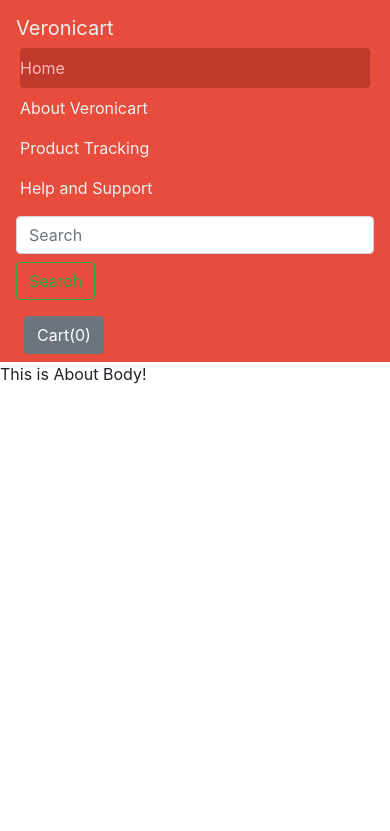
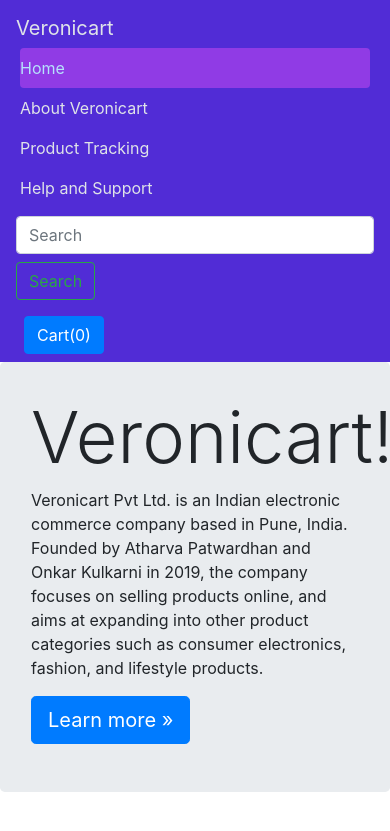
Before and after one commit to CodeSadhu/Veronicart, a Django app: page /shop/about/ in a window 390 px wide, after a click that opens the changed part. Shown: the top 831 px of the page. Run offline with Django 3.2, Linux system fonts and the light colour scheme; some libraries are stand-ins or nearby versions.

Commit message:
Fourth Commit (About Us Working)

```diff
--- a/home/mainShop/templates/mainShop/about.html
+++ b/home/mainShop/templates/mainShop/about.html
@@ -1,5 +1,36 @@
 {% extends 'mainShop/basic.html' %}
 
-{% block title %}Title of About Page{% endblock %}
+{% block title%} About Us{% endblock %}
 
-{% block body %}This is About Body!{% endblock %}
+{% block body %}
+<main role="main">
+    <div class="jumbotron">
+        <div class="container">
+            <h1 class="display-3">Veronicart!</h1>
+            <p>Veronicart Pvt Ltd. is an Indian electronic commerce company based in Pune, India. Founded by Atharva Patwardhan and Onkar Kulkarni in 2019, the company focuses on selling products online, and aims at expanding into other product categories such as consumer electronics, fashion, and lifestyle products.</p>
+            <p><a class="btn btn-primary btn-lg" href="#" role="button">Learn more »</a></p>
+        </div>
+    </div>
+
+<!--    <div class="container">-->
+<!--        <div class="row">-->
+<!--            <div class="col-md-4">-->
+<!--                <h2>Heading</h2>-->
+<!--                <p>Donec id elit non mi porta gravida at eget metus. Fusce dapibus, tellus ac cursus commodo, tortor mauris condimentum nibh, ut fermentum massa justo sit amet risus. Etiam porta sem malesuada magna mollis euismod. Donec sed odio dui. </p>-->
+<!--                <p><a class="btn btn-secondary" href="#" role="button">View details »</a></p>-->
+<!--            </div>-->
+<!--            <div class="col-md-4">-->
+<!--                <h2>Heading</h2>-->
+<!--                <p>Donec id elit non mi porta gravida at eget metus. Fusce dapibus, tellus ac cursus commodo, tortor mauris condimentum nibh, ut fermentum massa justo sit amet risus. Etiam porta sem malesuada magna mollis euismod. Donec sed odio dui. </p>-->
+<!--                <p><a class="btn btn-secondary" href="#" role="button">View details »</a></p>-->
+<!--            </div>-->
+<!--            <div class="col-md-4">-->
+<!--                <h2>Heading</h2>-->
+<!--                <p>Donec sed odio dui. Cras justo odio, dapibus ac facilisis in, egestas eget quam. Vestibulum id ligula porta felis euismod semper. Fusce dapibus, tellus ac cursus commodo, tortor mauris condimentum nibh, ut fermentum massa justo sit amet risus.</p>-->
+<!--                <p><a class="btn btn-secondary" href="#" role="button">View details »</a></p>-->
+<!--            </div>-->
+<!--        </div>-->
+<!--        <hr>-->
+<!--    </div>-->
+</main>
+{% endblock %}
--- a/home/mainShop/templates/mainShop/basic.html
+++ b/home/mainShop/templates/mainShop/basic.html
@@ -1,5 +1,6 @@
 <!doctype html>
 <html lang="en">
+
 <head>
     <!-- Required meta tags -->
     <meta charset="utf-8">
@@ -14,40 +15,60 @@
         {% block css %}
 
         .navbar {
-    background-color: #e74c3c;
+            background-color: #512cd6;
         }
 
         .navbar .navbar-brand {
-    color: #ecf0f1;
+            color: #dfe3e8;
         }
 
         .navbar .navbar-brand:hover,
         .navbar .navbar-brand:focus {
-    color: #ffbbbc;
+            color: #b6e2fb;
         }
 
         .navbar .navbar-text {
-    color: #ecf0f1;
+            color: #dfe3e8;
         }
 
         .navbar .navbar-text a {
-    color: #ffbbbc;
+            color: #b6e2fb;
         }
 
         .navbar .navbar-text a:hover,
         .navbar .navbar-text a:focus {
-    color: #ffbbbc;
+            color: #b6e2fb;
         }
 
         .navbar .navbar-nav .nav-link {
-    color: #ecf0f1;
+            color: #dfe3e8;
             border-radius: .25rem;
             margin: 0 0.25em;
         }
 
         .navbar .navbar-nav .nav-link:not(.disabled):hover,
         .navbar .navbar-nav .nav-link:not(.disabled):focus {
-    color: #ffbbbc;
+            color: #b6e2fb;
+        }
+
+        .navbar .navbar-nav .dropdown-menu {
+            background-color: #512cd6;
+            border-color: #903be5;
+        }
+
+        .navbar .navbar-nav .dropdown-menu .dropdown-item {
+            color: #dfe3e8;
+        }
+
+        .navbar .navbar-nav .dropdown-menu .dropdown-item:hover,
+        .navbar .navbar-nav .dropdown-menu .dropdown-item:focus,
+        .navbar .navbar-nav .dropdown-menu .dropdown-item.active {
+            color: #b6e2fb;
+            background-color: #903be5;
+        }
+
+        .navbar .navbar-nav .dropdown-menu .dropdown-divider {
+            border-top-color: #903be5;
         }
 
         .navbar .navbar-nav .nav-item.active .nav-link,
@@ -56,109 +77,110 @@
         .navbar .navbar-nav .nav-item.show .nav-link,
         .navbar .navbar-nav .nav-item.show .nav-link:hover,
         .navbar .navbar-nav .nav-item.show .nav-link:focus {
-    color: #ffbbbc;
-    background-color: #c0392b;
+            color: #b6e2fb;
+            background-color: #903be5;
         }
 
         .navbar .navbar-toggle {
-    border-color: #c0392b;
+            border-color: #903be5;
         }
 
         .navbar .navbar-toggle:hover,
         .navbar .navbar-toggle:focus {
-    background-color: #c0392b;
+            background-color: #903be5;
         }
 
         .navbar .navbar-toggle .navbar-toggler-icon {
-    color: #ecf0f1;
+            color: #dfe3e8;
         }
 
         .navbar .navbar-collapse,
         .navbar .navbar-form {
-    border-color: #ecf0f1;
+            border-color: #dfe3e8;
         }
 
         .navbar .navbar-link {
-    color: #ecf0f1;
+            color: #dfe3e8;
         }
 
         .navbar .navbar-link:hover {
-    color: #ffbbbc;
+            color: #b6e2fb;
         }
 
         @media (max-width: 575px) {
             .navbar-expand-sm .navbar-nav .show .dropdown-menu .dropdown-item {
-        color: #ecf0f1;
+                color: #dfe3e8;
             }
             .navbar-expand-sm .navbar-nav .show .dropdown-menu .dropdown-item:hover,
             .navbar-expand-sm .navbar-nav .show .dropdown-menu .dropdown-item:focus {
-        color: #ffbbbc;
+                color: #b6e2fb;
             }
             .navbar-expand-sm .navbar-nav .show .dropdown-menu .dropdown-item.active {
-        color: #ffbbbc;
-        background-color: #c0392b;
+                color: #b6e2fb;
+                background-color: #903be5;
             }
         }
 
         @media (max-width: 767px) {
             .navbar-expand-md .navbar-nav .show .dropdown-menu .dropdown-item {
-        color: #ecf0f1;
+                color: #dfe3e8;
             }
             .navbar-expand-md .navbar-nav .show .dropdown-menu .dropdown-item:hover,
             .navbar-expand-md .navbar-nav .show .dropdown-menu .dropdown-item:focus {
-        color: #ffbbbc;
+                color: #b6e2fb;
             }
             .navbar-expand-md .navbar-nav .show .dropdown-menu .dropdown-item.active {
-        color: #ffbbbc;
-        background-color: #c0392b;
+                color: #b6e2fb;
+                background-color: #903be5;
             }
         }
 
         @media (max-width: 991px) {
             .navbar-expand-lg .navbar-nav .show .dropdown-menu .dropdown-item {
-        color: #ecf0f1;
+                color: #dfe3e8;
             }
             .navbar-expand-lg .navbar-nav .show .dropdown-menu .dropdown-item:hover,
             .navbar-expand-lg .navbar-nav .show .dropdown-menu .dropdown-item:focus {
-        color: #ffbbbc;
+                color: #b6e2fb;
             }
             .navbar-expand-lg .navbar-nav .show .dropdown-menu .dropdown-item.active {
-        color: #ffbbbc;
-        background-color: #c0392b;
+                color: #b6e2fb;
+                background-color: #903be5;
             }
         }
 
         @media (max-width: 1199px) {
             .navbar-expand-xl .navbar-nav .show .dropdown-menu .dropdown-item {
-        color: #ecf0f1;
+                color: #dfe3e8;
             }
             .navbar-expand-xl .navbar-nav .show .dropdown-menu .dropdown-item:hover,
             .navbar-expand-xl .navbar-nav .show .dropdown-menu .dropdown-item:focus {
-        color: #ffbbbc;
+                color: #b6e2fb;
             }
             .navbar-expand-xl .navbar-nav .show .dropdown-menu .dropdown-item.active {
-        color: #ffbbbc;
-        background-color: #c0392b;
+                color: #b6e2fb;
+                background-color: #903be5;
             }
         }
 
         .navbar-expand .navbar-nav .show .dropdown-menu .dropdown-item {
-    color: #ecf0f1;
+            color: #dfe3e8;
         }
 
         .navbar-expand .navbar-nav .show .dropdown-menu .dropdown-item:hover,
         .navbar-expand .navbar-nav .show .dropdown-menu .dropdown-item:focus {
-    color: #ffbbbc;
+            color: #b6e2fb;
         }
 
         .navbar-expand .navbar-nav .show .dropdown-menu .dropdown-item.active {
-    color: #ffbbbc;
-    background-color: #c0392b;
+            color: #b6e2fb;
+            background-color: #903be5;
         }
 
         {% endblock %}
     </style>
 </head>
+
 <body>
 
     <nav class="navbar navbar-expand-lg">
@@ -184,17 +206,13 @@
                     <a class="nav-link" href="/shop/contact">Help and Support</a>
                 </li>
 
-
             </ul>
             <form class="form-inline my-2 my-lg-0">
                 <input class="form-control mr-sm-2" type="search" placeholder="Search" aria-label="Search">
                 <button class="btn btn-outline-success my-2 my-sm-0" type="submit">Search</button>
             </form>
-    <button type="button" class="btn btn-secondary mx-2" id="popcart" data-container="body" data-toggle="popover" data-placement="bottom" data-html="true" data-content="Vivamus
-sagittis lacus vel augue laoreet rutrum faucibus.">
-
-
-  Cart(<span id="cart">0</span>)
+            <button type="button" class="btn btn-primary mx-2" id="popcart" data-container="body" data-toggle="popover" data-placement="bottom" data-html="true" data-content="Vivamus
+sagittis lacus vel augue laoreet rutrum faucibus.">Cart(<span id="cart">0</span>)
             </button>
         </div>
     </nav>
@@ -208,4 +226,5 @@ sagittis lacus vel augue laoreet rutrum faucibus.">
     <script src="https://stackpath.bootstrapcdn.com/bootstrap/4.2.1/js/bootstrap.min.js" integrity="sha384-B0UglyR+jN6CkvvICOB2joaf5I4l3gm9GU6Hc1og6Ls7i6U/mkkaduKaBhlAXv9k" crossorigin="anonymous"></script>
     {% block js %} {% endblock %}
 </body>
+
 </html>
--- a/home/mainShop/templates/mainShop/index.html
+++ b/home/mainShop/templates/mainShop/index.html
@@ -78,6 +78,7 @@ body .no-padding {
                                     <h5 class="card-title">{{i.product_name}}</h5>
                                     <p class="card-text">{{i.desc}}</p>
                                     <button id="pr{{i.id}}" class="btn btn-primary cart">Add To Cart</button>
+                                    <a href="/shop/products/{{i.id}}"><button id="qv{{i.id}}" class="btn btn-primary cart">View</button></a>
                                 </div>
                             </div>
                         </div>
--- a/home/mainShop/urls.py
+++ b/home/mainShop/urls.py
@@ -7,5 +7,5 @@ urlpatterns = [
     path("contact/", views.contact, name="Contact"),
     path("search/", views.search, name="Search"),
     path("tracker/", views.tracker, name="TrackingStatus"),
-    path("productview/", views.prodView, name="ProductView"),
+    path("products/<int:myId>", views.prodView, name="ProductView"),
 ]
--- a/home/mainShop/views.py
+++ b/home/mainShop/views.py
@@ -38,8 +38,9 @@ def search(request):
     return render(request, 'mainShop/search.html')
 
 
-def prodView(request):
-    return render(request, 'mainShop/prodView.html')
+def prodView(request, myId):
+    product = Product.objects.filter(id=myId)
+    return render(request, 'mainShop/prodView.html', {'product':product[0]})
 
 
 def checkout(request):
```
Also changed, not shown: home/mainShop/templates/mainShop/prodView.html (+50 -2 lines), home/db.sqlite3. Lines whose indentation alone changed are shown as unchanged.
